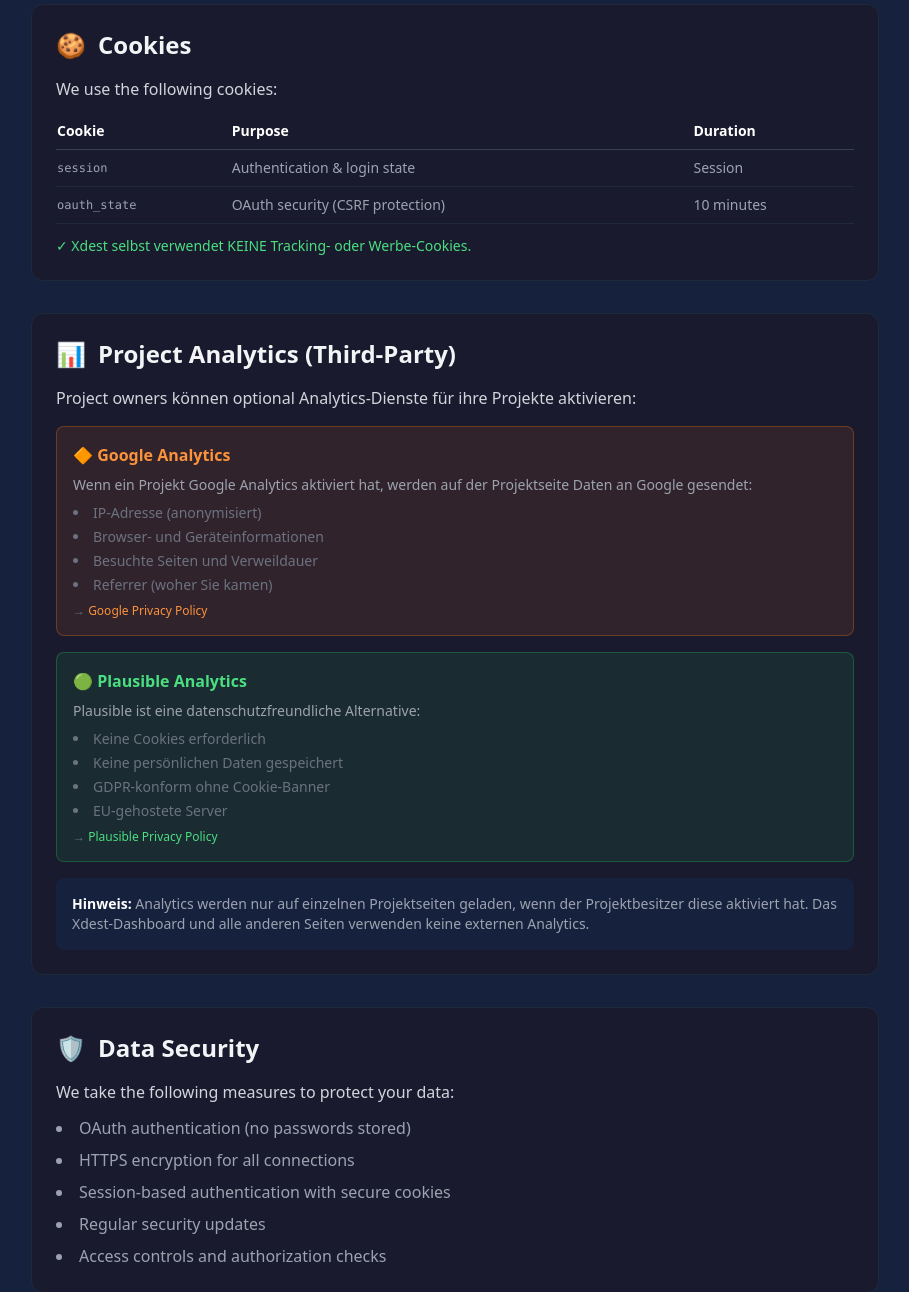
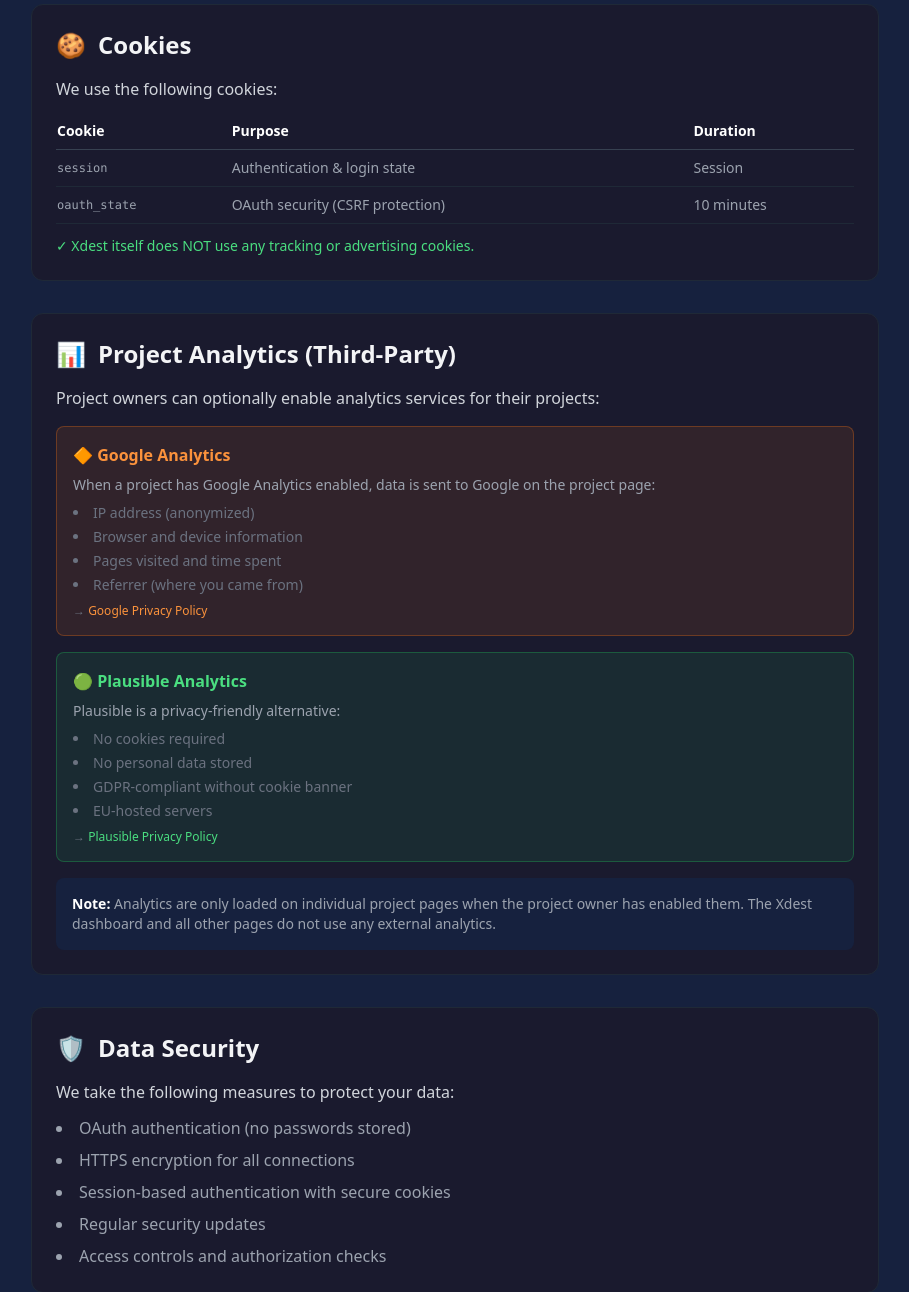
Before and after one commit to koal0308/Xdest, a FastAPI app: page /privacy in a window 1280 px wide. Shown: the part 2262-3554 px from the top of the page, without its empty margins (185-1094 px from the left). Run offline with FastAPI, Linux system fonts and the light colour scheme; some libraries are stand-ins or nearby versions.

Commit message:
Translate all German UI text to English - privacy.html analytics section - issue templates sync messages - project.html chart labels

```diff
--- a/backend/app/templates/issue_detail.html
+++ b/backend/app/templates/issue_detail.html
@@ -411,7 +411,7 @@
                 if (statusBadge) {
                     const syncBadge = document.createElement('span');
                     syncBadge.className = 'px-3 py-1 bg-orange-600/20 text-orange-400 rounded-full text-sm ml-2 cursor-pointer';
-                    syncBadge.innerHTML = '⚠️ In GitHub geschlossen - Klicken zum Sync';
+                    syncBadge.innerHTML = '⚠️ Closed on GitHub - Click to sync';
                     syncBadge.onclick = async function() {
                         const resp = await fetch(`/api/project/{{ project.id }}/sync-github-issues`, { method: 'POST' });
                         if (resp.ok) {
--- a/backend/app/templates/issues.html
+++ b/backend/app/templates/issues.html
@@ -244,12 +244,12 @@
         if (data.synced > 0) {
             location.reload();
         } else {
-            btn.innerHTML = '✓ Synchronisiert';
+            btn.innerHTML = '✓ Synced';
             setTimeout(() => { btn.innerHTML = originalText; btn.disabled = false; }, 2000);
         }
     } catch (error) {
         console.error('Sync error:', error);
-        btn.innerHTML = '❌ Fehler';
+        btn.innerHTML = '❌ Error';
         setTimeout(() => { btn.innerHTML = originalText; btn.disabled = false; }, 2000);
     }
 }
--- a/backend/app/templates/new_issue.html
+++ b/backend/app/templates/new_issue.html
@@ -260,13 +260,13 @@
         // Validate file type
         const validTypes = ['image/png', 'image/jpeg', 'image/jpg', 'image/gif', 'image/webp'];
         if (!validTypes.includes(file.type)) {
-            alert('Bitte nur Bilder hochladen (PNG, JPG, GIF, WebP)');
+            alert('Please upload images only (PNG, JPG, GIF, WebP)');
             return;
         }
 
         // Validate file size (10MB)
         if (file.size > 10 * 1024 * 1024) {
-            alert('Die Datei ist zu groß. Maximal 10MB erlaubt.');
+            alert('File too large. Maximum 10MB allowed.');
             return;
         }
 
--- a/backend/app/templates/privacy.html
+++ b/backend/app/templates/privacy.html
@@ -258,7 +258,7 @@
                             </tr>
                         </tbody>
                     </table>
-                    <p class="mt-4 text-green-400 text-sm">✓ Xdest selbst verwendet KEINE Tracking- oder Werbe-Cookies.</p>
+                    <p class="mt-4 text-green-400 text-sm">✓ Xdest itself does NOT use any tracking or advertising cookies.</p>
                 </div>
             </section>
 
@@ -268,37 +268,37 @@
                     <span>📊</span> Project Analytics (Third-Party)
                 </h2>
                 <div class="space-y-4 text-gray-300">
-                    <p>Project owners können optional Analytics-Dienste für ihre Projekte aktivieren:</p>
+                    <p>Project owners can optionally enable analytics services for their projects:</p>
 
                     <div class="p-4 bg-orange-500/10 border border-orange-500/30 rounded-lg">
                         <h4 class="font-semibold text-orange-400 mb-2">🔶 Google Analytics</h4>
-                        <p class="text-gray-400 text-sm mb-2">Wenn ein Projekt Google Analytics aktiviert hat, werden auf der Projektseite Daten an Google gesendet:</p>
+                        <p class="text-gray-400 text-sm mb-2">When a project has Google Analytics enabled, data is sent to Google on the project page:</p>
                         <ul class="list-disc list-inside text-sm text-gray-500 space-y-1">
-                            <li>IP-Adresse (anonymisiert)</li>
-                            <li>Browser- und Geräteinformationen</li>
-                            <li>Besuchte Seiten und Verweildauer</li>
-                            <li>Referrer (woher Sie kamen)</li>
+                            <li>IP address (anonymized)</li>
+                            <li>Browser and device information</li>
+                            <li>Pages visited and time spent</li>
+                            <li>Referrer (where you came from)</li>
                         </ul>
                         <p class="text-xs text-gray-500 mt-2">→ <a href="https://policies.google.com/privacy" target="_blank" class="text-orange-400 hover:underline">Google Privacy Policy</a></p>
                     </div>
 
                     <div class="p-4 bg-green-500/10 border border-green-500/30 rounded-lg">
                         <h4 class="font-semibold text-green-400 mb-2">🟢 Plausible Analytics</h4>
-                        <p class="text-gray-400 text-sm mb-2">Plausible ist eine datenschutzfreundliche Alternative:</p>
+                        <p class="text-gray-400 text-sm mb-2">Plausible is a privacy-friendly alternative:</p>
                         <ul class="list-disc list-inside text-sm text-gray-500 space-y-1">
-                            <li>Keine Cookies erforderlich</li>
-                            <li>Keine persönlichen Daten gespeichert</li>
-                            <li>GDPR-konform ohne Cookie-Banner</li>
-                            <li>EU-gehostete Server</li>
+                            <li>No cookies required</li>
+                            <li>No personal data stored</li>
+                            <li>GDPR-compliant without cookie banner</li>
+                            <li>EU-hosted servers</li>
                         </ul>
                         <p class="text-xs text-gray-500 mt-2">→ <a href="https://plausible.io/privacy-focused-web-analytics" target="_blank" class="text-green-400 hover:underline">Plausible Privacy Policy</a></p>
                     </div>
 
                     <div class="p-4 bg-dark-200 rounded-lg">
                         <p class="text-sm text-gray-400">
-                            <strong class="text-white">Hinweis:</strong> Analytics werden nur auf einzelnen Projektseiten geladen,
-                            wenn der Projektbesitzer diese aktiviert hat. Das Xdest-Dashboard und alle anderen Seiten
-                            verwenden keine externen Analytics.
+                            <strong class="text-white">Note:</strong> Analytics are only loaded on individual project pages
+                            when the project owner has enabled them. The Xdest dashboard and all other pages
+                            do not use any external analytics.
                         </p>
                     </div>
                 </div>
```
Also changed, not shown: backend/app/templates/project.html (+17 -17 lines).
